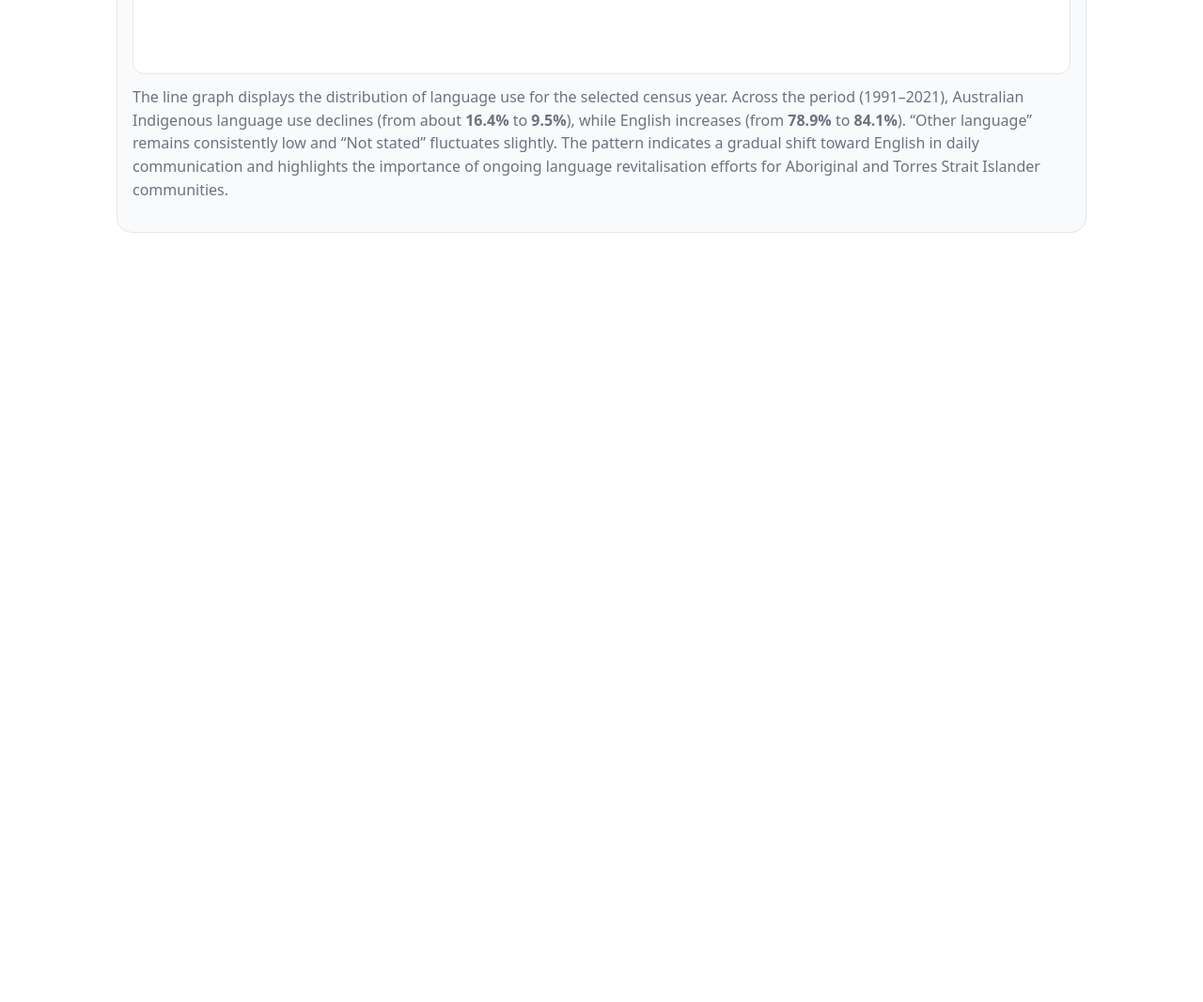
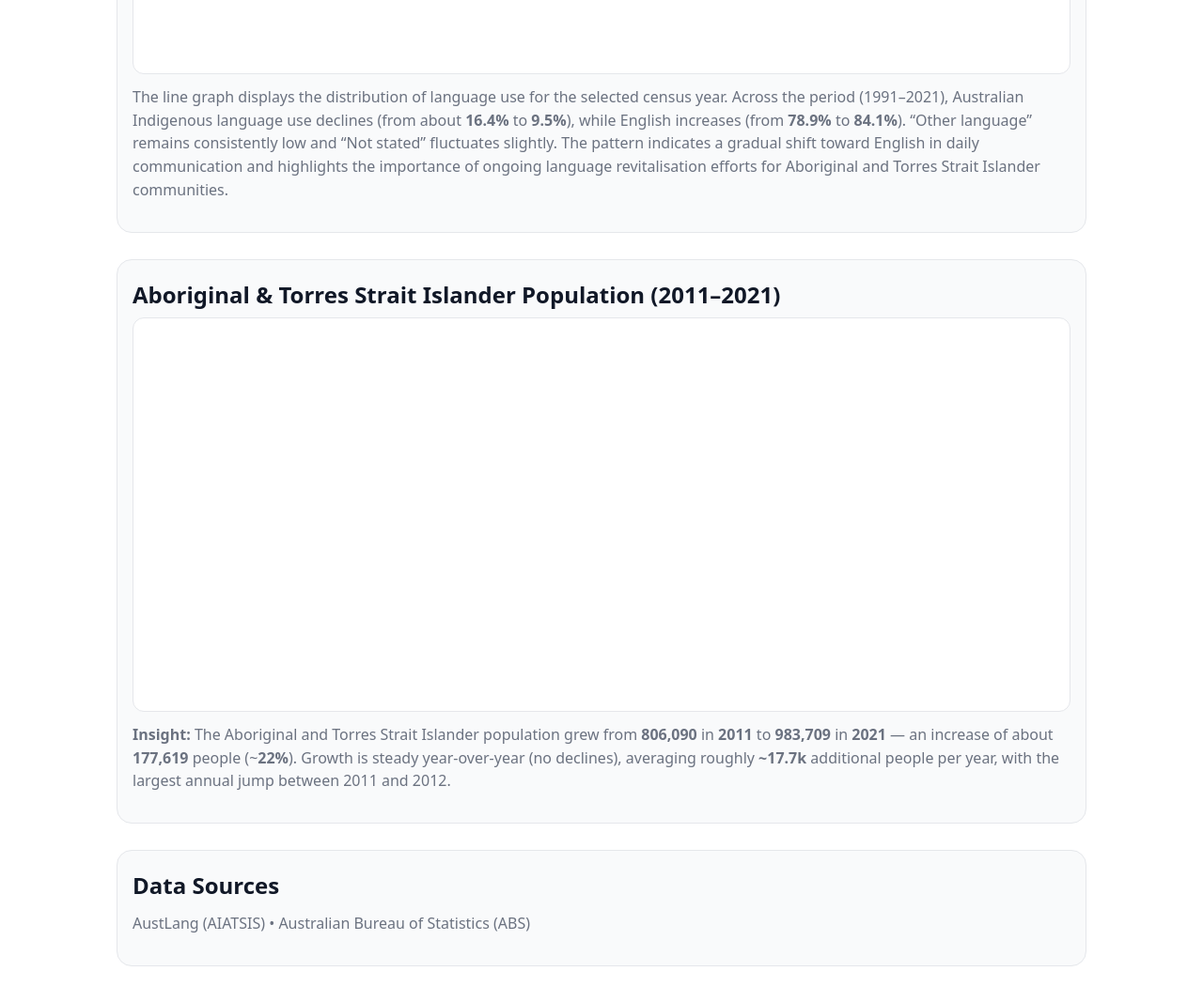
Before and after one commit to etus0001/Data-Visualization-Assignment-2, a plain HTML site: page index.html in a window 1280 px wide. Shown: the part 1215-2282 px from the top of the page at 94% size. Before the commit the page ends 1515 px from the top, so only its background shows below. Drawn offline with Linux system fonts and the light colour scheme; a script that the page names is missing.

Commit message:
Update index.html

```diff
--- a/index.html
+++ b/index.html
@@ -2,9 +2,9 @@
 <html lang="en">
 <head>
   <meta charset="utf-8" />
-  <title>Indigenous Languages in Australia — Mini Dashboard</title>
+  <title>Indigenous Languages and Population Dashboard — Mini Dashboard</title>
   <meta name="viewport" content="width=device-width, initial-scale=1" />
-  <!-- Vega libraries (CDN) -->
+
   <script src="https://cdn.jsdelivr.net/npm/vega@5"></script>
   <script src="https://cdn.jsdelivr.net/npm/vega-lite@5"></script>
   <script src="https://cdn.jsdelivr.net/npm/vega-embed@6"></script>
@@ -13,8 +13,8 @@
 <body>
   <main class="container">
     <header>
-      <h1>Indigenous Languages in Australia</h1>
-      <p class="subtitle">Indigenous Languages Across Australia + Language use over time (1991–2021)</p>
+      <h1>Indigenous Languages and Population Dashboard</h1>
+      <p class="subtitle">A visual exploration of Indigenous language distribution, usage trends, and population growth (1991–2021)</p>
     </header>
 
     <section class="card">
@@ -41,6 +41,23 @@ Overall, the visual highlights a north-to-south decline in language density, und
   revitalisation efforts for Aboriginal and Torres Strait Islander communities.
 </p>
     </section>
+
+    <section class="card">
+      <h2>Aboriginal & Torres Strait Islander Population (2011–2021)</h2>
+      <div id="population-bar" class="viz"></div>
+      <p class="insight">
+        <strong>Insight:</strong> The Aboriginal and Torres Strait Islander population grew from
+        <strong>806,090</strong> in <strong>2011</strong> to <strong>983,709</strong> in <strong>2021</strong> —
+        an increase of about <strong>177,619</strong> people (~<strong>22%</strong>). Growth is steady year-over-year
+        (no declines), averaging roughly <strong>~17.7k</strong> additional people per year, with the largest
+        annual jump between 2011 and 2012.
+      </p>
+    </section>
+
+    <section class="card">
+      <h2>Data Sources</h2>
+      <p class="insight">AustLang (AIATSIS) • Australian Bureau of Statistics (ABS)</p>
+    </section>
   </main>
 
   <script src="js/embed.js"></script>
```
